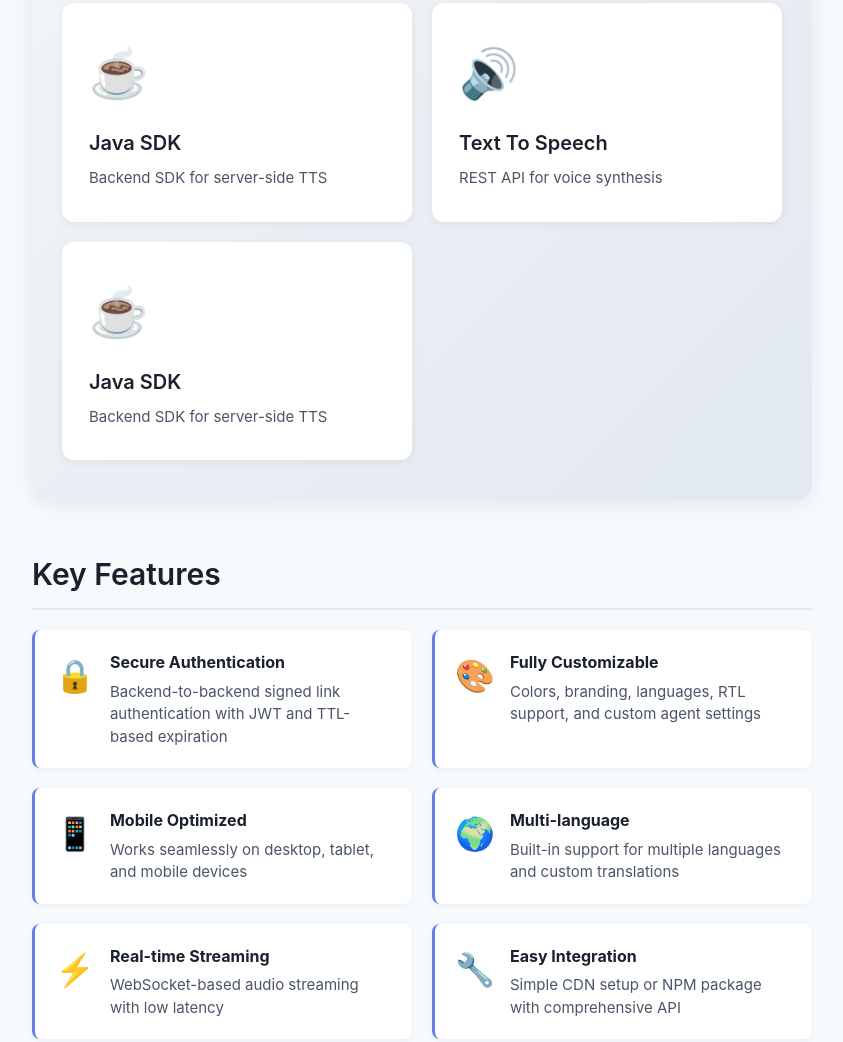
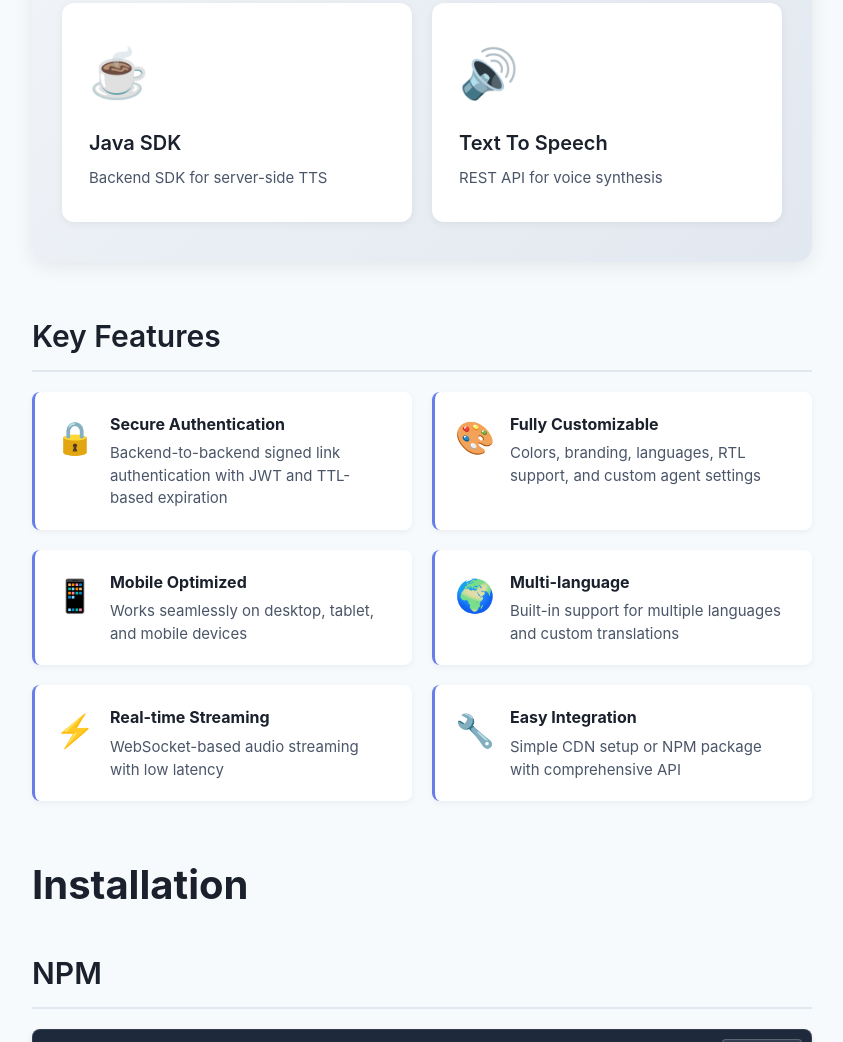
Before and after one commit to TTP-GO/java-sdk, a website built with webpack: page index.html in a window 1280 px wide. Shown: the part 863-1905 px from the top of the page, without its empty margins (358-1201 px from the left). Built offline with nearby package versions, Linux system fonts and the light colour scheme.

Commit message:
fix: Remove duplicate Java SDK card from quick links

```diff
--- a/index.html
+++ b/index.html
@@ -144,13 +144,6 @@
                 <div class="quick-link-icon">🔊</div>
                 <h3>Text To Speech</h3>
                 <p>REST API for voice synthesis</p>
-                <span class="quick-link-arrow">→</span>
-              </a>
-
-              <a href="#java-sdk" class="quick-link-card">
-                <div class="quick-link-icon">☕</div>
-                <h3>Java SDK</h3>
-                <p>Backend SDK for server-side TTS</p>
                 <span class="quick-link-arrow">→</span>
               </a>
             </div>
```
Also changed, not shown: dist/index.html.
